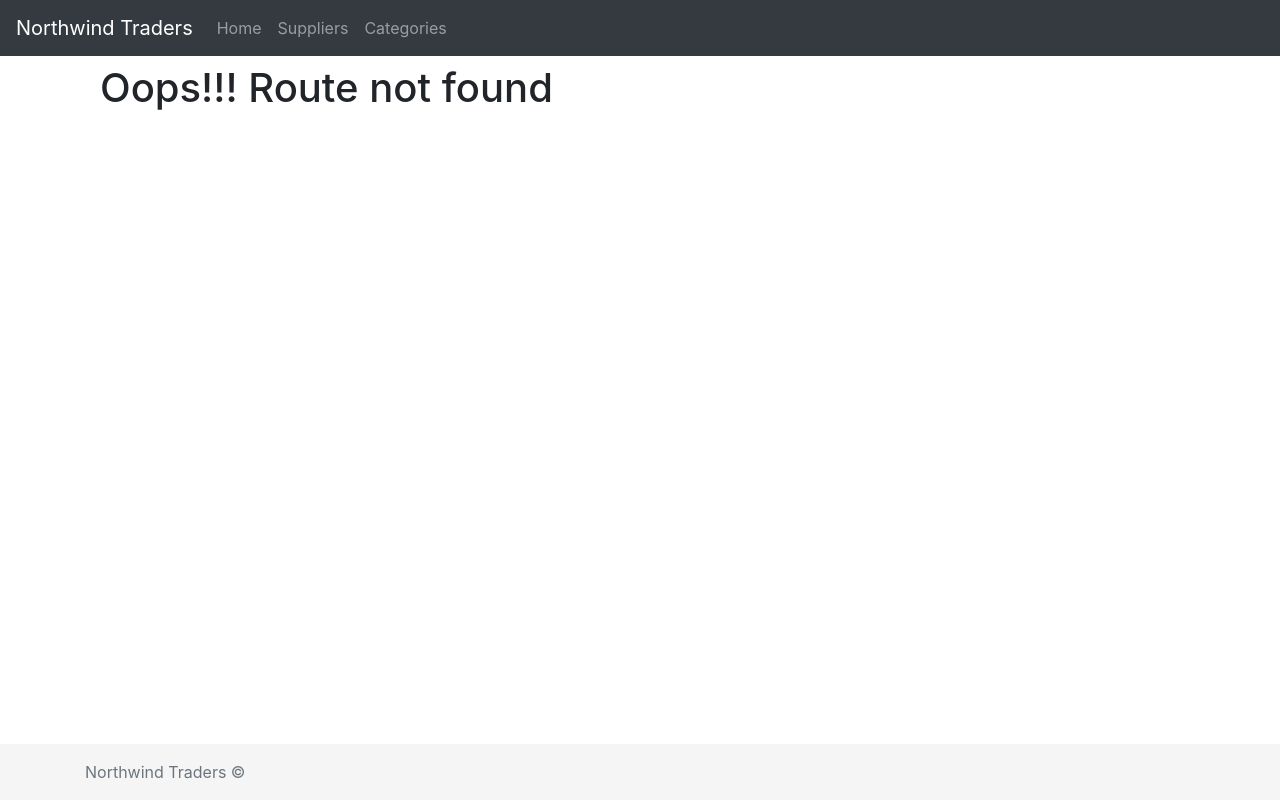
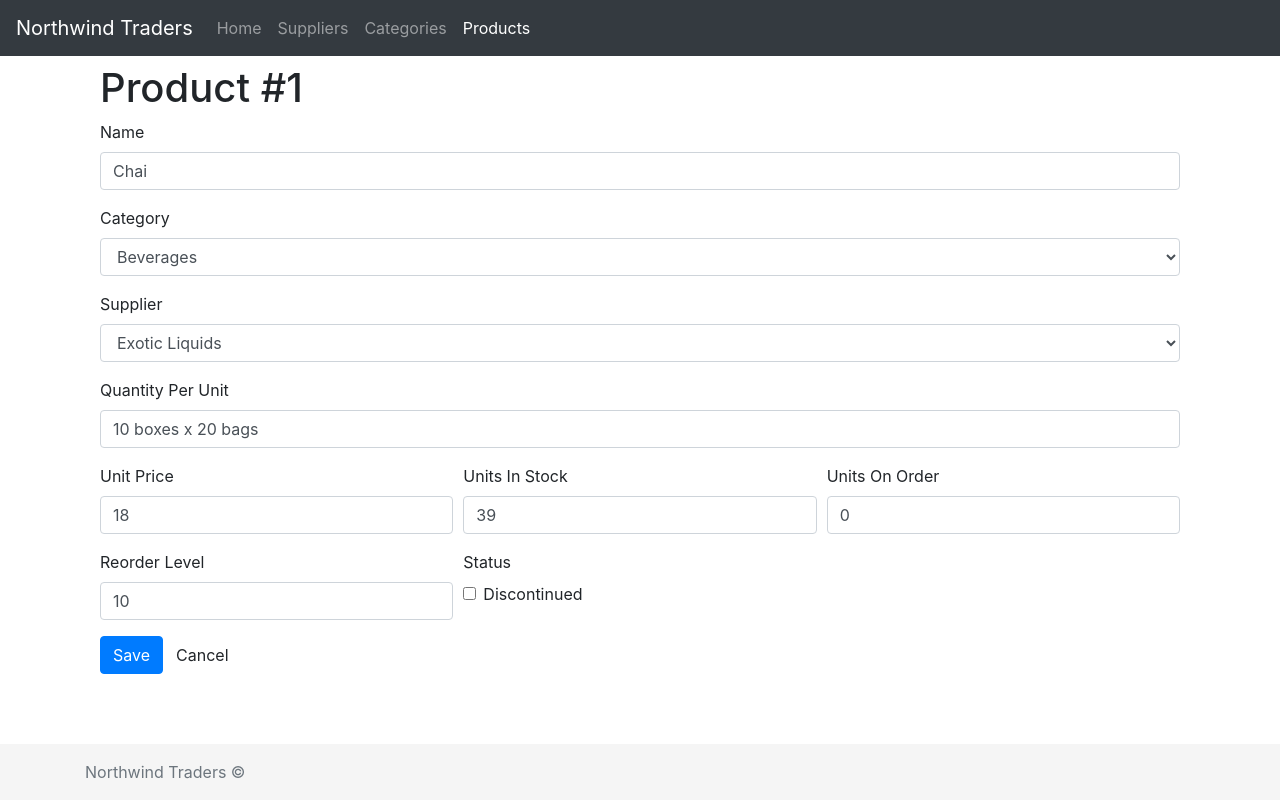
Before and after one commit to devworkshops/vuejs-oslo-2019, a Vue app in the folder northwind-traders/: page /products/1 in a window 1280 px wide. Before the commit this address had no page. Built offline with nearby package versions, Linux system fonts and the light colour scheme; data requests are answered from the project's data file.

Commit message:
adding baseline for products

```diff
--- a/northwind-traders/src/components/NavBar.vue
+++ b/northwind-traders/src/components/NavBar.vue
@@ -14,6 +14,9 @@
         <router-link to="/categories" tag="li" class="nav-item" active-class="active">
           <a class="nav-link">Categories</a>
         </router-link>
+        <router-link to="/products" tag="li" class="nav-item" active-class="active">
+          <a class="nav-link">Products</a>
+        </router-link>
       </ul>
     </b-collapse>
   </b-navbar>
--- a/northwind-traders/src/router.js
+++ b/northwind-traders/src/router.js
@@ -40,6 +40,22 @@ export default new Router({
       component: () => import("./views/Categories/CategoryList.vue")
     },
     {
+      path: "/products",
+      name: "products",
+      component: () => import("./views/Products/ProductList.vue")
+    },
+    {
+      path: "/products/new",
+      name: "products-new",
+      component: () => import("./views/Products/ProductEdit.vue")
+    },
+    {
+      path: "/products/:id",
+      name: "products-edit",
+      component: () => import("./views/Products/ProductEdit.vue"),
+      props: true
+    },
+    {
       path: "**",
       name: "NotFound",
       component: NotFound
--- a/northwind-traders/src/services/NorthwindService.js
+++ b/northwind-traders/src/services/NorthwindService.js
@@ -40,3 +40,20 @@ export const CategoriesService = {
     return apiClient.delete("/categories/" + id);
   }
 };
+export const ProductsService = {
+    getAll() {
+        return apiClient.get('/products')
+    },
+    get(id) {
+        return apiClient.get('/products/' + id)
+    },
+    create(product) {
+        return apiClient.post('/products/', product)
+    },
+    update(product) {
+        return apiClient.put('/products/' + product.id, product)
+    },
+    delete(id) {
+        return apiClient.delete('/products/' + id)
+    }
+}
--- /dev/null
+++ b/northwind-traders/src/views/Products/ProductEdit.vue
@@ -0,0 +1,134 @@
+<template>
+    <div>
+        <h1>{{id?`Product #${id}`:'New Product'}}</h1>
+
+        <form @submit.prevent="save()">
+          <div class="form-group">
+            <label>Name</label>
+            <input type="text" class="form-control" v-model="model.name">
+          </div>
+          <div class="form-group">
+            <label>Category</label>
+            <select class="form-control" v-model.number="model.categoryID">
+              <option
+                v-for="category in categories"
+                :key="category.id"
+                :value="category.id"
+              >{{ category.name }}</option>
+            </select>
+          </div>
+          <div class="form-group">
+            <label>Supplier</label>
+            <select class="form-control" v-model.number="model.supplierID">
+              <option
+                v-for="supplier in suppliers"
+                :key="supplier.id"
+                :value="supplier.id"
+              >{{ supplier.companyName }}</option>
+            </select>
+          </div>
+          <div class="form-group">
+            <label>Quantity Per Unit</label>
+            <input type="text" class="form-control" v-model="model.quantityPerUnit">
+          </div>
+          <div class="form-row">
+            <div class="form-group col-md-4">
+              <label>Unit Price</label>
+              <input type="number" class="form-control" v-model="model.unitPrice">
+            </div>
+            <div class="form-group col-md-4">
+              <label>Units In Stock</label>
+              <input type="number" class="form-control" v-model="model.unitsInStock">
+            </div>
+            <div class="form-group col-md-4">
+              <label>Units On Order</label>
+              <input type="number" class="form-control" v-model="model.unitsOnOrder">
+            </div>
+          </div>
+          <div class="form-row">
+            <div class="form-group col-md-4">
+              <label>Reorder Level</label>
+              <input type="number" class="form-control" v-model="model.reorderLevel">
+            </div>
+            <div class="form-group col-md-4">
+              <label>Status</label>
+              <div class="form-check">
+                <input
+                  class="form-check-input"
+                  type="checkbox"
+                  id="discontinuedCheckbox"
+                  v-model="model.discontinued"
+                >
+                <label class="form-check-label" for="discontinuedCheckbox">Discontinued</label>
+              </div>
+            </div>
+          </div>
+
+          <button type="submit" class="btn btn-primary">Save</button>
+          <button @click="navigateBack()" class="btn btn-default">Cancel</button>
+        </form>
+    </div>
+</template>
+
+<script>
+import {
+  CategoriesService,
+  SuppliersService,
+  ProductsService
+} from "@/services/NorthwindService.js";
+
+export default {
+  props: {
+    id: String,
+    product: Object
+  },
+  data() {
+    return {
+      categories: [],
+      suppliers: [],
+      model: {
+        id: 0,
+        supplierID: null,
+        categoryID: null,
+        quantityPerUnit: "",
+        unitPrice: 0.0,
+        unitsInStock: 0,
+        unitsOnOrder: 0,
+        reorderLevel: 0,
+        discontinued: false,
+        name: ""
+      }
+    };
+  },
+  methods: {
+    save() {
+      if (this.id) {
+        ProductsService.update(this.model)
+          .then(() => this.navigateBack())
+          .catch(error => {
+            console.error(error);
+          });
+      } else {
+        ProductsService.create(this.model)
+          .then(() => this.navigateBack())
+          .catch(error => {
+            console.error(error);
+          });
+      }
+    },
+    navigateBack() {
+      this.$router.push("/products");
+    }
+  },
+  created() {
+    CategoriesService.getAll().then(result => (this.categories = result.data));
+
+    SuppliersService.getAll().then(result => (this.suppliers = result.data));
+
+    this.model = this.product || this.model;
+    if (this.id && !this.product) {
+      ProductsService.get(this.id).then(result => (this.model = result.data));
+    }
+  }
+};
+</script>
--- /dev/null
+++ b/northwind-traders/src/views/Products/ProductList.vue
@@ -0,0 +1,60 @@
+<template>
+  <div>
+    <div class="clearfix">
+      <h1 class="float-left">Products</h1>
+      <router-link tag="button" class="btn btn-primary float-right" :to="{ name: 'products-new' }">
+        <i class="fas fa-plus"></i>
+      </router-link>
+    </div>
+    <b-table striped hover :items="products" :fields="fields">
+      <template slot="actions" slot-scope="data">
+        <router-link
+          tag="button"
+          :to="{ name: 'products-edit', params: { id: data.item.id.toString(), product: data.item } }"
+          class="btn btn-secondary btn-sm"
+        >
+          <i class="fas fa-edit"></i>
+        </router-link>
+        <button class="btn btn-danger btn-sm" @click="remove(data.item.id)">
+          <i class="fas fa-trash-alt"></i>
+        </button>
+      </template>
+    </b-table>
+  </div>
+</template>
+
+<script>
+import { ProductsService } from "@/services/NorthwindService.js";
+
+export default {
+  data() {
+    return {
+      fields: {
+        name: { sortable: true },
+        unitPrice: { label: "Price" },
+        unitsInStock: { label: "Stock" },
+        actions: {}
+      },
+      products: []
+    };
+  },
+  created() {
+    this.fetchAll();
+  },
+  methods: {
+    fetchAll() {
+      ProductsService.getAll()
+        .then(result => (this.products = result.data))
+        .catch(error => console.error(error));
+    },
+    remove(id) {
+      ProductsService.delete(id)
+        .then(() => (this.products = this.products.filter(p => p.id !== id)))
+        .catch(error => console.error(error));
+    }
+  }
+};
+</script>
+
+<style scoped>
+</style>
```
